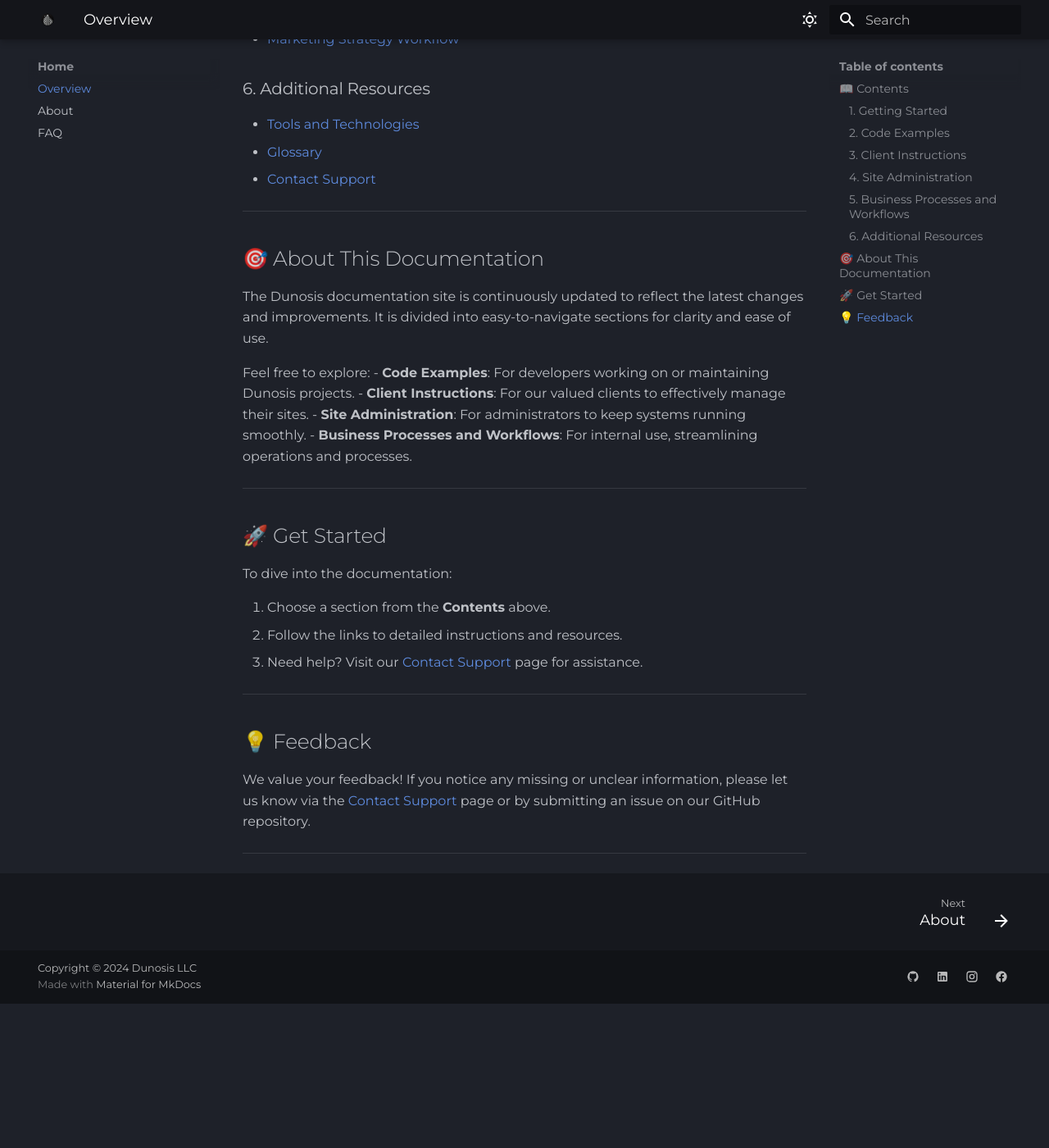
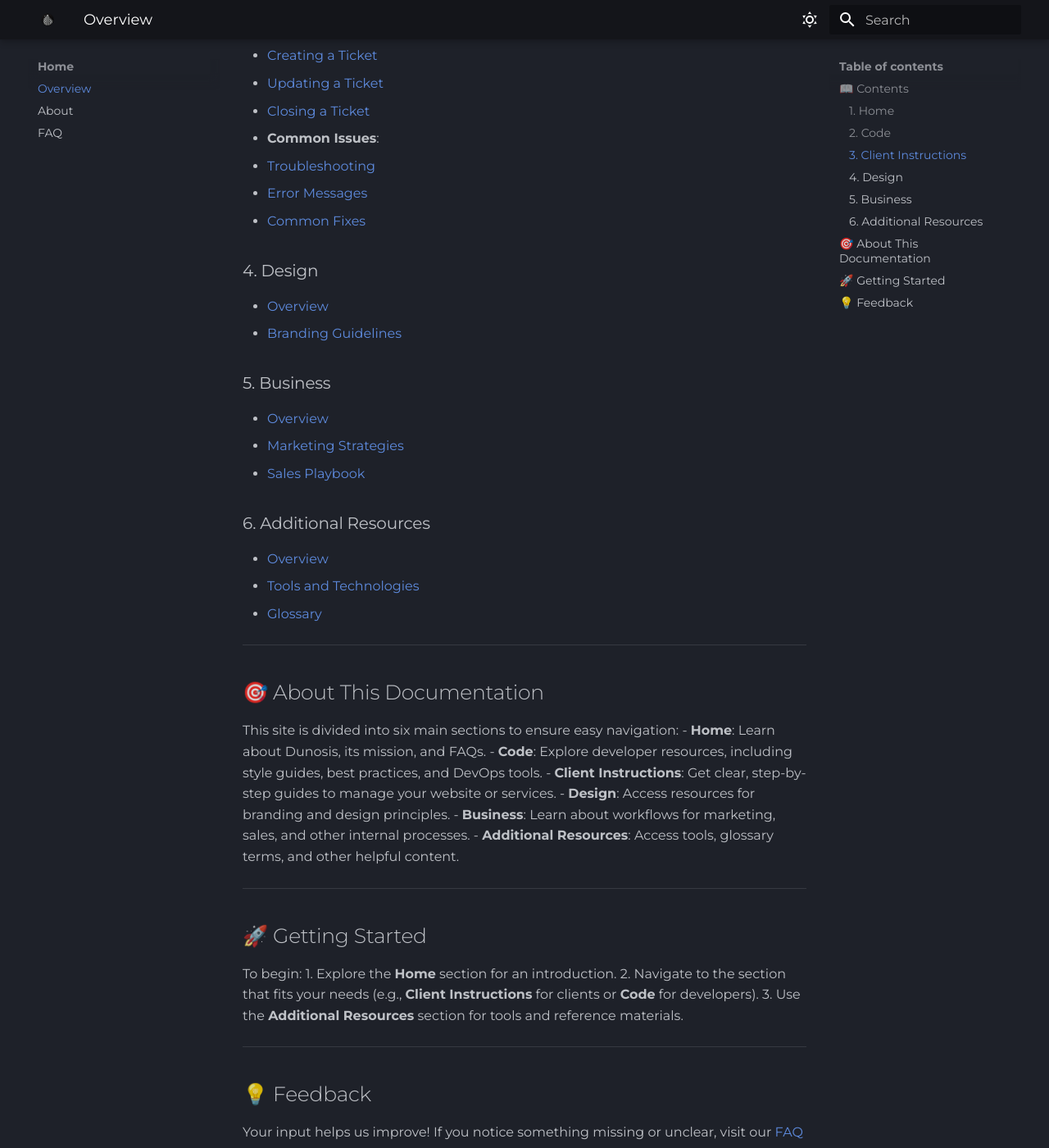
Before and after one commit to wesordonez/dunosis-web-docs, an MkDocs documentation site: the page built from docs/index.md, in a window 1280 px wide and 1400 px high, scrolled down 1283 px. Shown: the whole window at 82% size. Built offline with MkDocs 1.6.1 and Material for MkDocs 9.7.7, drawn with Linux system fonts in a browser that asks for light colours; before the commit the page ends 2507 px from its top, so only the background shows below that; some of the changed text lies outside the part shown.

Commit message:
updated home overview to reflect changes in structure

```diff
--- a/docs/index.md
+++ b/docs/index.md
@@ -1,70 +1,84 @@
-# Welcome to Dunosis Docs
+# Welcome to Dunosis Documentation
 
-Welcome to the official documentation site for **Dunosis**! This site is designed to provide comprehensive guidance on code examples, client instructions, site administration, and internal business processes.
-
-Whether you're a client, site administrator, or part of the Dunosis team, you'll find the resources you need to succeed here.
+Welcome to the **Dunosis Documentation Site**! This site is your ultimate guide to understanding and working with Dunosis, offering resources for developers, clients, administrators, and the internal team. Whether you're looking for technical guidance, client instructions, or business processes, you'll find everything here.
 
 ---
 
 ## 📖 Contents
 
-### 1. Getting Started
-- [Introduction to Dunosis](getting-started/intro.md)
-- [How to Use This Documentation](getting-started/how-to-use.md)
-- [FAQ](getting-started/faq.md)
+### 1. Home
+- [Overview](index.md)
+- [About](home/about.md)
+- [FAQ](home/faq.md)
 
-### 2. Code Examples
-- [Code Structure Overview](code-examples/structure.md)
-- [Sample Code Snippets](code-examples/snippets.md)
-- [Best Practices](code-examples/best-practices.md)
+### 2. Code
+- [Overview](code/code-overview.md)
+- [Snippets](code/snippets.md)
+- [Style Guide](code/style-guide.md)
+- [Best Practices](code/best-practices.md)
+- **DevOps**:
+  - [Deployment](devops/deployment.md)
+  - [Monitoring](devops/monitoring.md)
+  - [Scaling](devops/scaling.md)
+- **Backend**:
+  - [SEO Best Practices](services/seo.md)
+- **Frontend**:
+  - [UI/UX Principles](services/ui-ux.md)
 
 ### 3. Client Instructions
-- [Using Your Website](client-instructions/using-website.md)
-- [Updating Content](client-instructions/updating-content.md)
-- [Common Troubleshooting](client-instructions/troubleshooting.md)
+- [Overview](client-instructions/overview.md)
+- **Admin Dashboard**:
+  - [Managing Users](client-instructions/admin-dashboard/managing-users.md)
+  - [Managing Content](client-instructions/admin-dashboard/managing-content.md)
+  - [Password Reset](client-instructions/admin-dashboard/password-reset.md)
+- **Service Tickets**:
+  - [Creating a Ticket](client-instructions/service-tickets/creating-ticket.md)
+  - [Updating a Ticket](client-instructions/service-tickets/updating-ticket.md)
+  - [Closing a Ticket](client-instructions/service-tickets/closing-ticket.md)
+- **Common Issues**:
+  - [Troubleshooting](client-instructions/common-issues/troubleshooting.md)
+  - [Error Messages](client-instructions/common-issues/error-messages.md)
+  - [Common Fixes](client-instructions/common-issues/common-fixes.md)
 
-### 4. Site Administration
-- [Admin Dashboard Overview](admin/admin-dashboard.md)
-- [Managing Users](admin/users.md)
-- [System Settings](admin/settings.md)
-- [Backup and Restore](admin/backup.md)
+### 4. Design
+- [Overview](design/design-overview.md)
+- [Branding Guidelines](services/branding.md)
 
-### 5. Business Processes and Workflows
-- [Project Management Workflow](workflows/project-management.md)
-- [Client Onboarding Process](workflows/client-onboarding.md)
-- [Marketing Strategy Workflow](workflows/marketing-strategy.md)
+### 5. Business
+- [Overview](business/business-overview.md)
+- [Marketing Strategies](services/marketing.md)
+- [Sales Playbook](services/sales.md)
 
 ### 6. Additional Resources
-- [Tools and Technologies](resources/tools.md)
+- [Overview](resources/resources-overview.md)
+- [Tools and Technologies](resources/tools-and-technologies.md)
 - [Glossary](resources/glossary.md)
-- [Contact Support](resources/contact.md)
 
 ---
 
 ## 🎯 About This Documentation
 
-The Dunosis documentation site is continuously updated to reflect the latest changes and improvements. It is divided into easy-to-navigate sections for clarity and ease of use.
-
-Feel free to explore:
-- **Code Examples**: For developers working on or maintaining Dunosis projects.
-- **Client Instructions**: For our valued clients to effectively manage their sites.
-- **Site Administration**: For administrators to keep systems running smoothly.
-- **Business Processes and Workflows**: For internal use, streamlining operations and processes.
+This site is divided into six main sections to ensure easy navigation:
+- **Home**: Learn about Dunosis, its mission, and FAQs.
+- **Code**: Explore developer resources, including style guides, best practices, and DevOps tools.
+- **Client Instructions**: Get clear, step-by-step guides to manage your website or services.
+- **Design**: Access resources for branding and design principles.
+- **Business**: Learn about workflows for marketing, sales, and other internal processes.
+- **Additional Resources**: Access tools, glossary terms, and other helpful content.
 
 ---
 
-## 🚀 Get Started
+## 🚀 Getting Started
 
-To dive into the documentation:
-
-1. Choose a section from the **Contents** above.
-2. Follow the links to detailed instructions and resources.
-3. Need help? Visit our [Contact Support](resources/contact.md) page for assistance.
+To begin:
+1. Explore the **Home** section for an introduction.
+2. Navigate to the section that fits your needs (e.g., **Client Instructions** for clients or **Code** for developers).
+3. Use the **Additional Resources** section for tools and reference materials.
 
 ---
 
 ## 💡 Feedback
 
-We value your feedback! If you notice any missing or unclear information, please let us know via the [Contact Support](resources/contact.md) page or by submitting an issue on our GitHub repository.
+Your input helps us improve! If you notice something missing or unclear, visit our [FAQ](home/faq.md) or contact us directly through our support channels.
 
 ---
```
